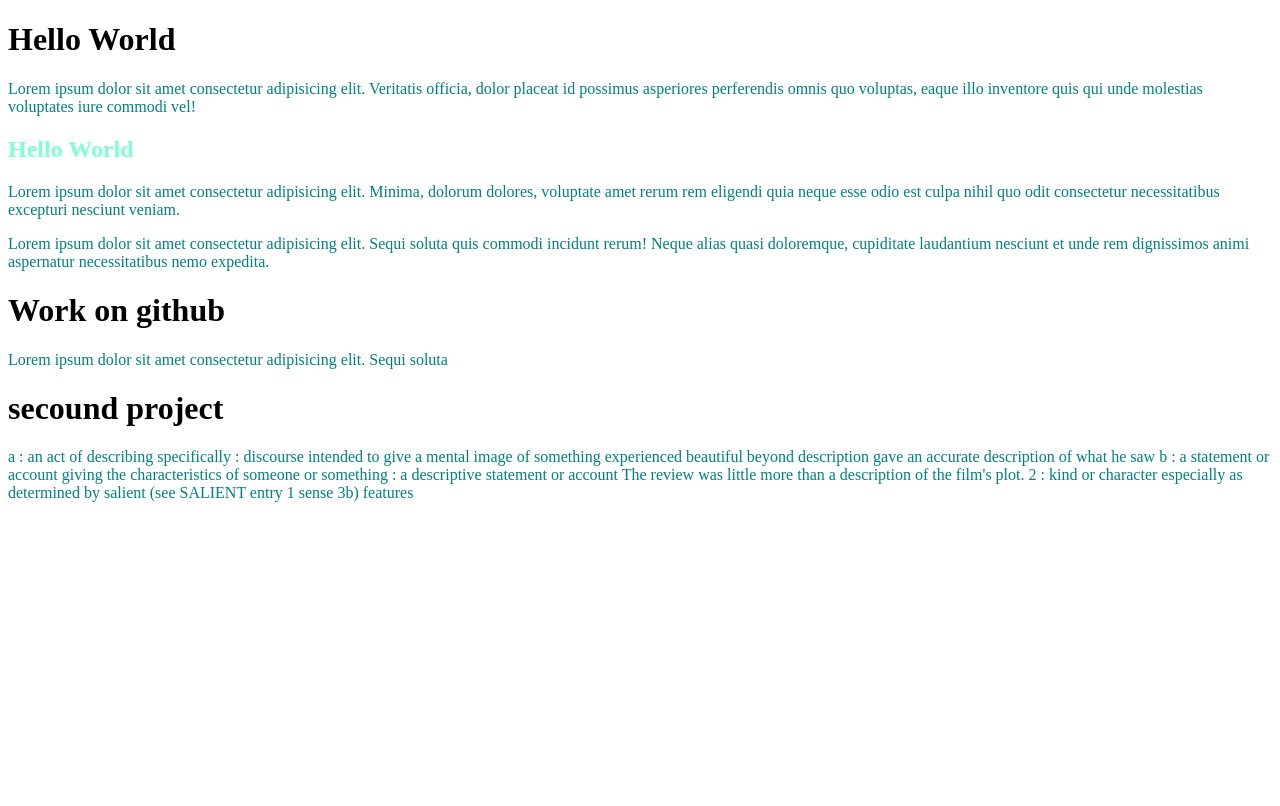
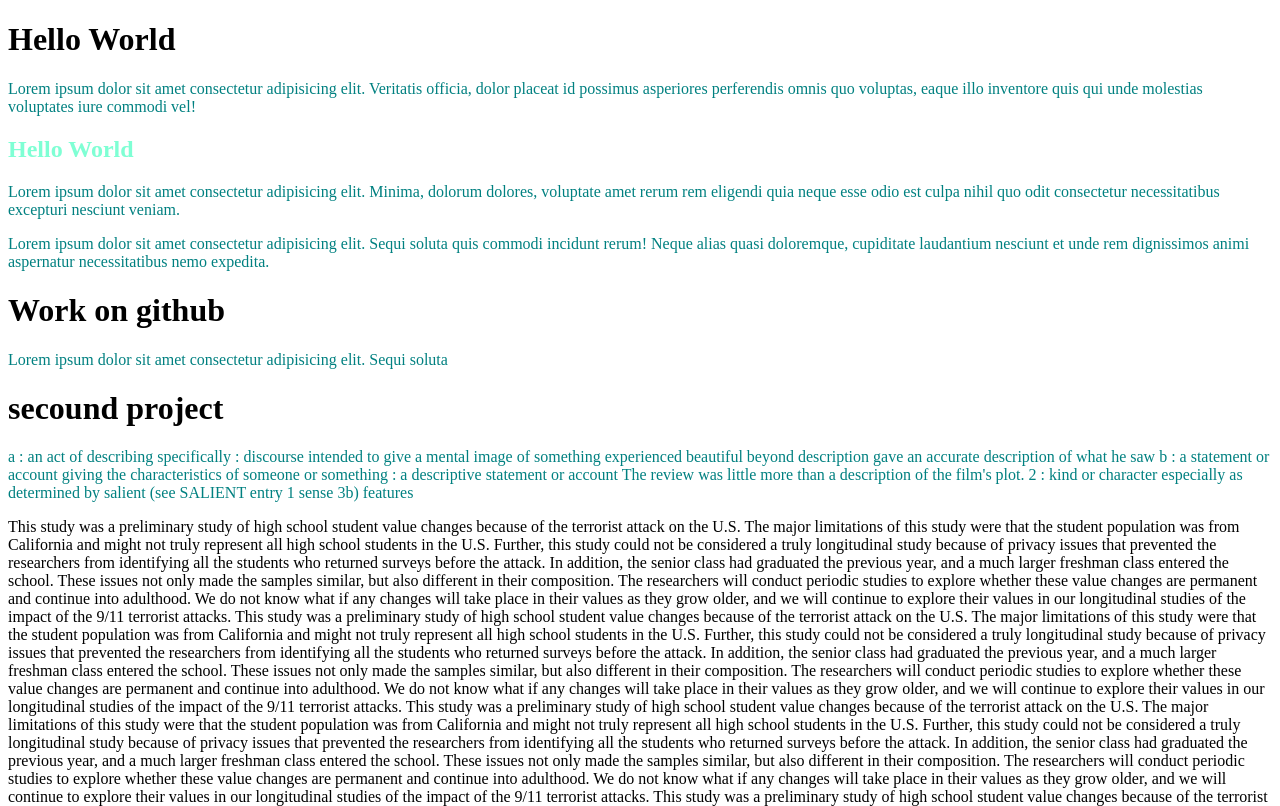
Before and after one commit to Junaid-Ismail/Junaid-Ismail, a plain HTML site: page index.html in a window 1280 px wide. Shown: the top 806 px of the page. Drawn offline with Linux system fonts and the light colour scheme.

Commit message:
Update index.html
shahmeerkhan

```diff
--- a/index.html
+++ b/index.html
@@ -25,5 +25,16 @@ b
 The review was little more than a description of the film's plot.
 2
 : kind or character especially as determined by salient (see SALIENT entry 1 sense 3b) features </p>
+    This study was a preliminary study of high school student value changes because of the terrorist attack on the U.S. The major limitations of this study were that the student population was from California and might not truly represent all high school students in the U.S. Further, this study could not be considered a truly longitudinal study because of privacy issues that prevented the researchers from identifying all the students who returned surveys before the attack. In addition, the senior class had graduated the previous year, and a much larger freshman class entered the school. These issues not only made the samples similar, but also different in their composition. The researchers will conduct periodic studies to explore whether these value changes are permanent and continue into adulthood. We do not know what if any changes will take place in their values as they grow older, and we will continue to explore their values in our longitudinal studies of the impact of the 9/11 terrorist attacks.
+
+This study was a preliminary study of high school student value changes because of the terrorist attack on the U.S. The major limitations of this study were that the student population was from California and might not truly represent all high school students in the U.S. Further, this study could not be considered a truly longitudinal study because of privacy issues that prevented the researchers from identifying all the students who returned surveys before the attack. In addition, the senior class had graduated the previous year, and a much larger freshman class entered the school. These issues not only made the samples similar, but also different in their composition. The researchers will conduct periodic studies to explore whether these value changes are permanent and continue into adulthood. We do not know what if any changes will take place in their values as they grow older, and we will continue to explore their values in our longitudinal studies of the impact of the 9/11 terrorist attacks.
+
+This study was a preliminary study of high school student value changes because of the terrorist attack on the U.S. The major limitations of this study were that the student population was from California and might not truly represent all high school students in the U.S. Further, this study could not be considered a truly longitudinal study because of privacy issues that prevented the researchers from identifying all the students who returned surveys before the attack. In addition, the senior class had graduated the previous year, and a much larger freshman class entered the school. These issues not only made the samples similar, but also different in their composition. The researchers will conduct periodic studies to explore whether these value changes are permanent and continue into adulthood. We do not know what if any changes will take place in their values as they grow older, and we will continue to explore their values in our longitudinal studies of the impact of the 9/11 terrorist attacks.
+
+This study was a preliminary study of high school student value changes because of the terrorist attack on the U.S. The major limitations of this study were that the student population was from California and might not truly represent all high school students in the U.S. Further, this study could not be considered a truly longitudinal study because of privacy issues that prevented the researchers from identifying all the students who returned surveys before the attack. In addition, the senior class had graduated the previous year, and a much larger freshman class entered the school. These issues not only made the samples similar, but also different in their composition. The researchers will conduct periodic studies to explore whether these value changes are permanent and continue into adulthood. We do not know what if any changes will take place in their values as they grow older, and we will continue to explore their values in our longitudinal studies of the impact of the 9/11 terrorist attacks.
+
+This study was a preliminary study of high school student value changes because of the terrorist attack on the U.S. The major limitations of this study were that the student population was from California and might not truly represent all high school students in the U.S. Further, this study could not be considered a truly longitudinal study because of privacy issues that prevented the researchers from identifying all the students who returned surveys before the attack. In addition, the senior class had graduated the previous year, and a much larger freshman class entered the school. These issues not only made the samples similar, but also different in their composition. The researchers will conduct periodic studies to explore whether these value changes are permanent and continue into adulthood. We do not know what if any changes will take place in their values as they grow older, and we will continue to explore their values in our longitudinal studies of the impact of the 9/11 terrorist attacks.
+
+
 </body>
 </html>
```
